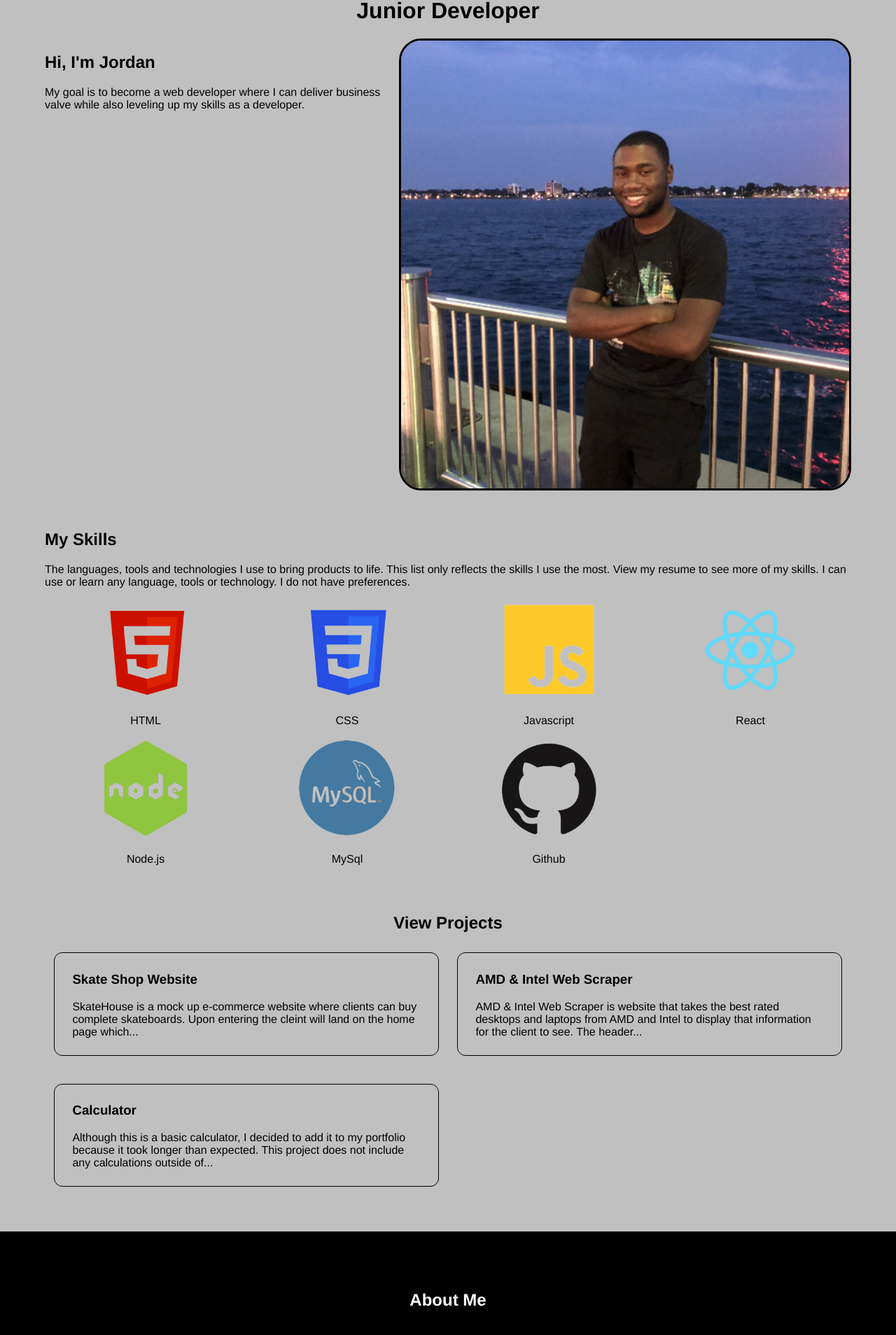
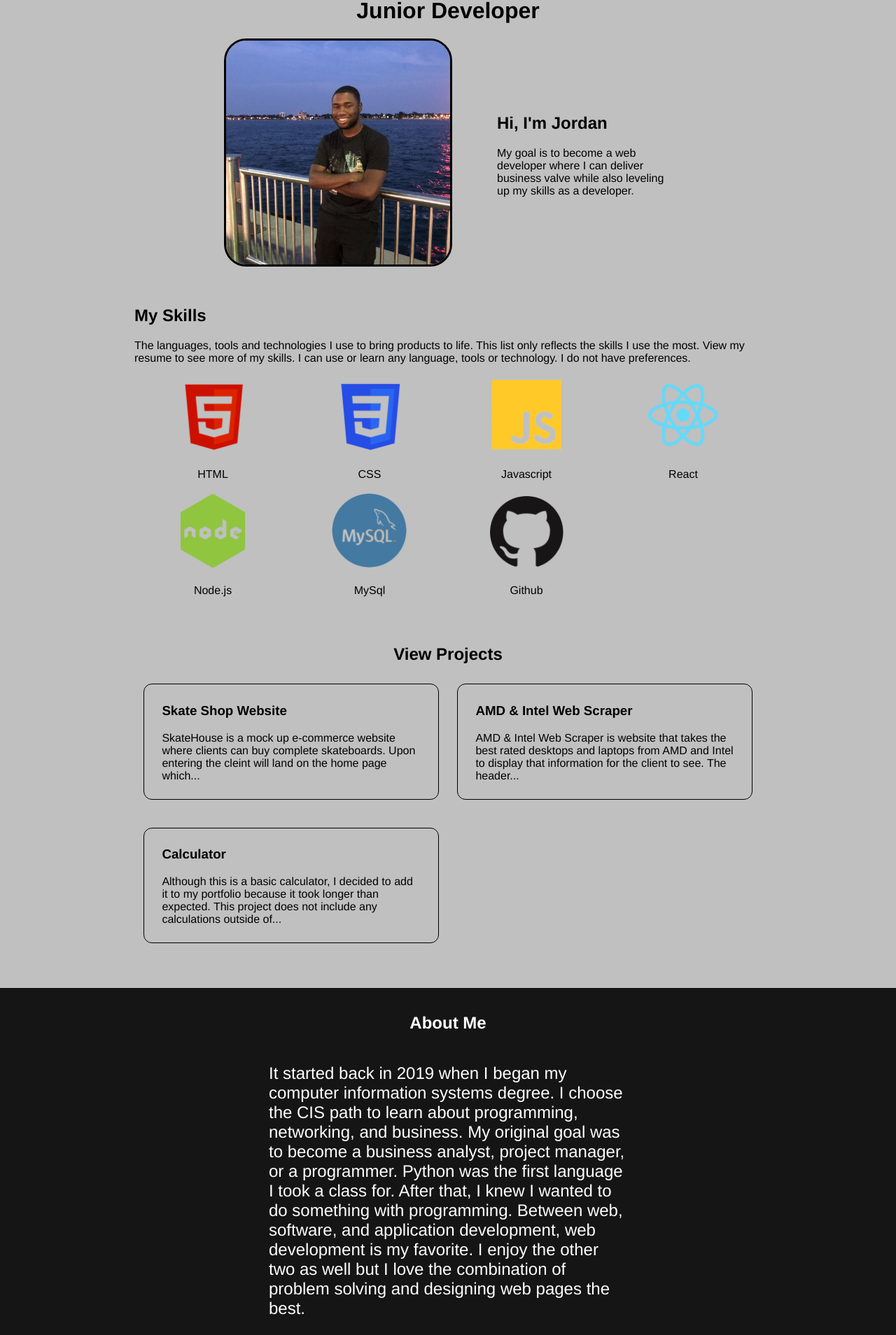
Before and after one commit to JordanDickersonRev/My_PortfolioSite, a React (Create React App) app: page / in a window 1280 px wide. Shown: the part 107-2015 px from the top of the page at 70% size. Built offline with nearby package versions, Linux system fonts and the light colour scheme.

Commit message:
fixed mySection div, switched img and profile

```diff
--- a/src/App.css
+++ b/src/App.css
@@ -64,7 +64,7 @@ h2, h3, p{color:#000000;}
 }
 /*header end*/
 
-/*home contact and projectPage layout*/
+/*home and contact layout*/
 .homePage, .contact{
   background: #c0c0c0;
   padding: 1vh 5vw 4vh;
@@ -72,27 +72,20 @@ h2, h3, p{color:#000000;}
   flex-direction: column;
   text-align: center;
 }
-
-/* end of home contact and projectPage layout*/
+/* end of home and contact layout*/
 
 /*home page only*/
-
-.mySection {}
-
 .profile {text-align: left;}
 
 .profileImage img {
-  /*max-width: 100%;*/
-  width: 60vw;
+  max-width: 45%;
   border-radius: 4vh;
   border: 0.4vh solid #000000;
 }
 
 .skills{margin: 4vh 0vw;}
 
-.skillsSection1 {
-  text-align: left;
-}
+.skillsSection1 {text-align: left;}
 
 .skillsSection2 {
   display: grid;
@@ -110,7 +103,7 @@ h2, h3, p{color:#000000;}
   text-align: left;
 }
 
-.viewProjects div:hover {background: rgb(0, 0, 0);}
+/*.viewProjects div:hover {background: rgb(0, 0, 0);}
 /*home page only end*/
 
 /*project page*/
@@ -141,7 +134,7 @@ h2, h3, p{color:#000000;}
 
 /*about*/
 .about{
-  background: rgb(0, 0, 0);
+  background: #151515;
   display: flex;
   flex-direction: column;
   padding: 4vh 5vw;
@@ -207,6 +200,10 @@ h2, h3, p{color:#000000;}
 /*contact end*/
 
 /*Responsive*/
+@media screen and (min-width: 500px){
+  .about p {font-size: 3vh;}
+}
+
 @media only screen and (min-width: 769px){
   .header {
     flex-direction: row;
@@ -223,20 +220,18 @@ h2, h3, p{color:#000000;}
 
   .hamburger {display: none;}
 
-  /*.homePage {padding: 1vh 5vw 4vh}*/
+  .homePage, .about, .projectPage {padding: 1vh 15vw 4vh}
 
   .mySection{
     display: grid;
     grid-template-columns: 1fr 1fr;
-    /*align-items: center;
-    padding: 4vh 12vw;*/
+    padding: 0vh 10vw;
+    align-items: center;
   }
 
-  .profile{
+  .profile{padding-left: 5vw;}
 
-  }
-
-  .profileImage img{ max-width: 50vw;}
+  .profileImage img{ max-width: 25vw;}
 
   .skillsSection2 {grid-template-columns: 1fr 1fr 1fr 1fr;}
 
@@ -245,8 +240,6 @@ h2, h3, p{color:#000000;}
     grid-template-columns: 1fr 1fr;
   }
 
-  /*.projectPage{padding: 1vh 25vw 4vh;}*/
-
   .contact-section1{grid-template-columns: auto auto;}
 }
 /* End of Responsive */
--- a/src/pages/home.js
+++ b/src/pages/home.js
@@ -16,12 +16,12 @@ function Home(){
             <div className='homePage' id='mySection'>
                 <h1>Junior Developer</h1>
                 <div className='mySection'>
+                    <div className='profileImage'>
+                        <img src={require('../images/11.png')} alt={'Profile Pic'}/>
+                    </div>
                     <div className='profile'>
                         <h2>Hi, I'm Jordan</h2>
                         <p>My goal is to become a web developer where I can deliver business valve while also leveling up my skills as a developer.</p>
-                    </div>
-                    <div className='profileImage'>
-                        <img src={require('../images/11.png')} alt={'Profile Pic'}/>
                     </div>
                 </div>
                 <div className='skills'>
```
